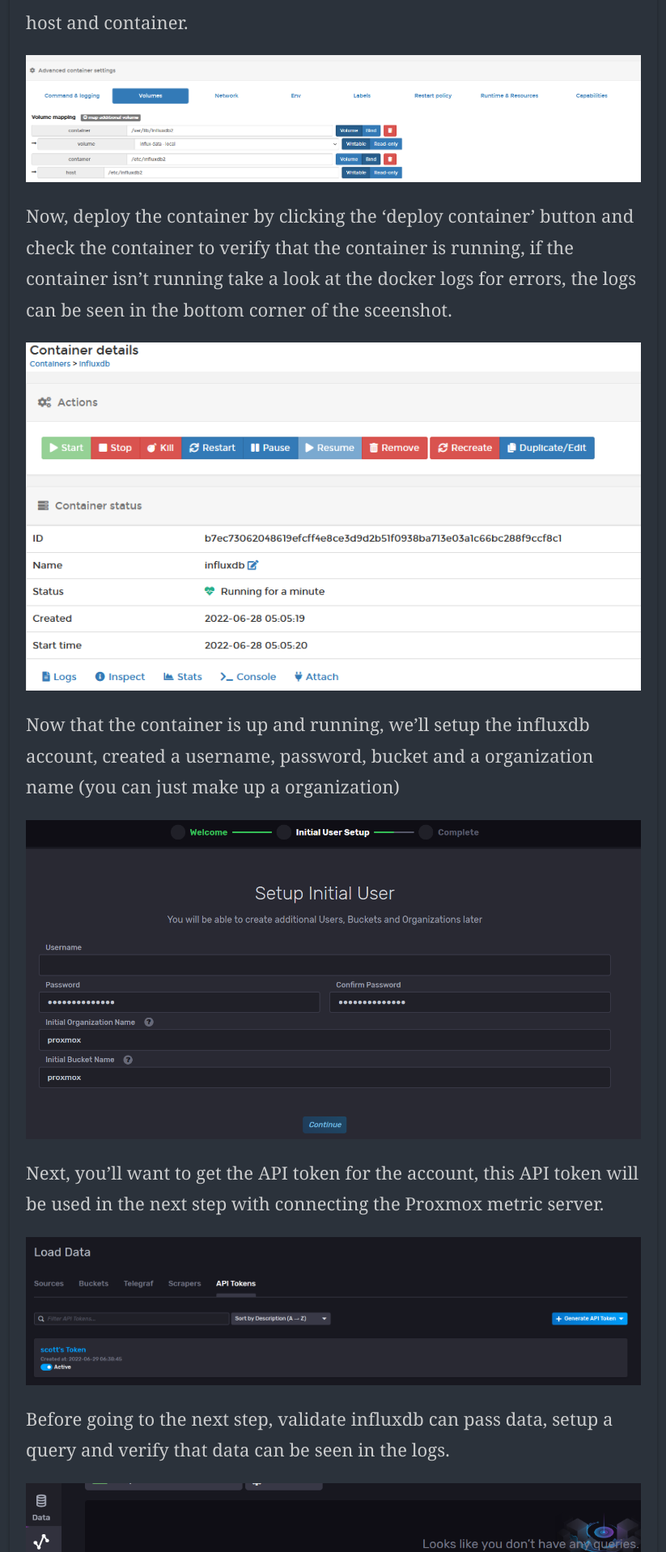
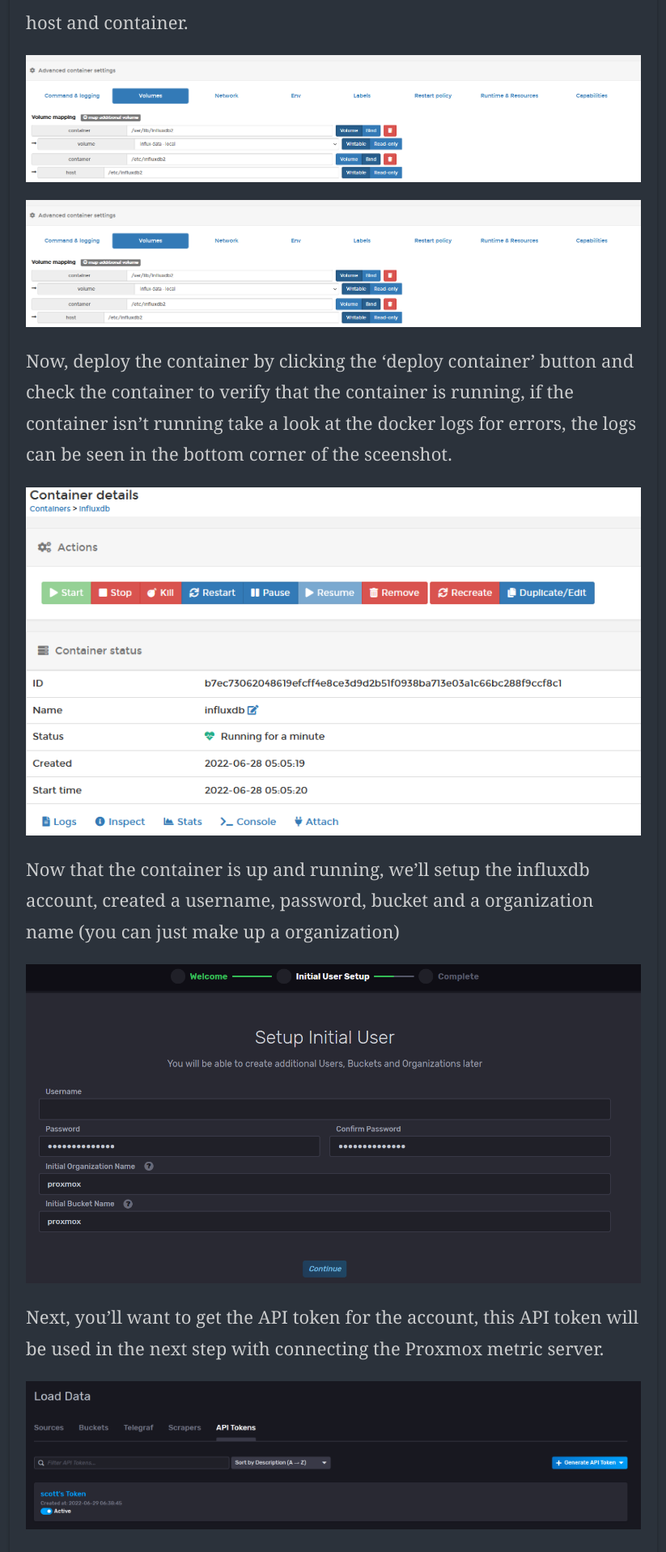
Before and after one commit to scottiepowell/gh-pages-blog.github.io, a Jekyll site: the page built from _posts/2022-06-27-grafana-docker-compose.md, in a window 1280 px wide. Shown: the part 3561-5478 px from the top of the page at 81% size, without its empty margins (228-1051 px from the left). Built offline with Jekyll 4.4.1, drawn with Linux system fonts in a browser that asks for light colours; some web fonts are replaced; comment, search, counter and statistics services are not loaded.

Commit message:
Update 2022-06-27-grafana-docker-compose.md

```diff
--- a/_posts/2022-06-27-grafana-docker-compose.md
+++ b/_posts/2022-06-27-grafana-docker-compose.md
@@ -38,6 +38,8 @@ Now, the advanced options of portainer must be configured for this container, na
 Now to persist the data collected, naviagate to the volume tab in portainer and setup two volumes, the volume created earlier will be first, connection the volume to the location `/var/lib/influxdb2` in the container and bind mount a container to `/etc/influxdb` on both the host and container.
 
 ![Container volume settings](./assets/img/posts/2022-06-27/port-vol-settings.PNG)
+
+<center><img src='/assets/img/posts/2022-06-27/port-vol-settings.PNG'></center>
 
 Now, deploy the container by clicking the 'deploy container' button and check the container to verify that the container is running, if the container isn't running take a look at the docker logs for errors, the logs can be seen in the bottom corner of the sceenshot.
 
```
